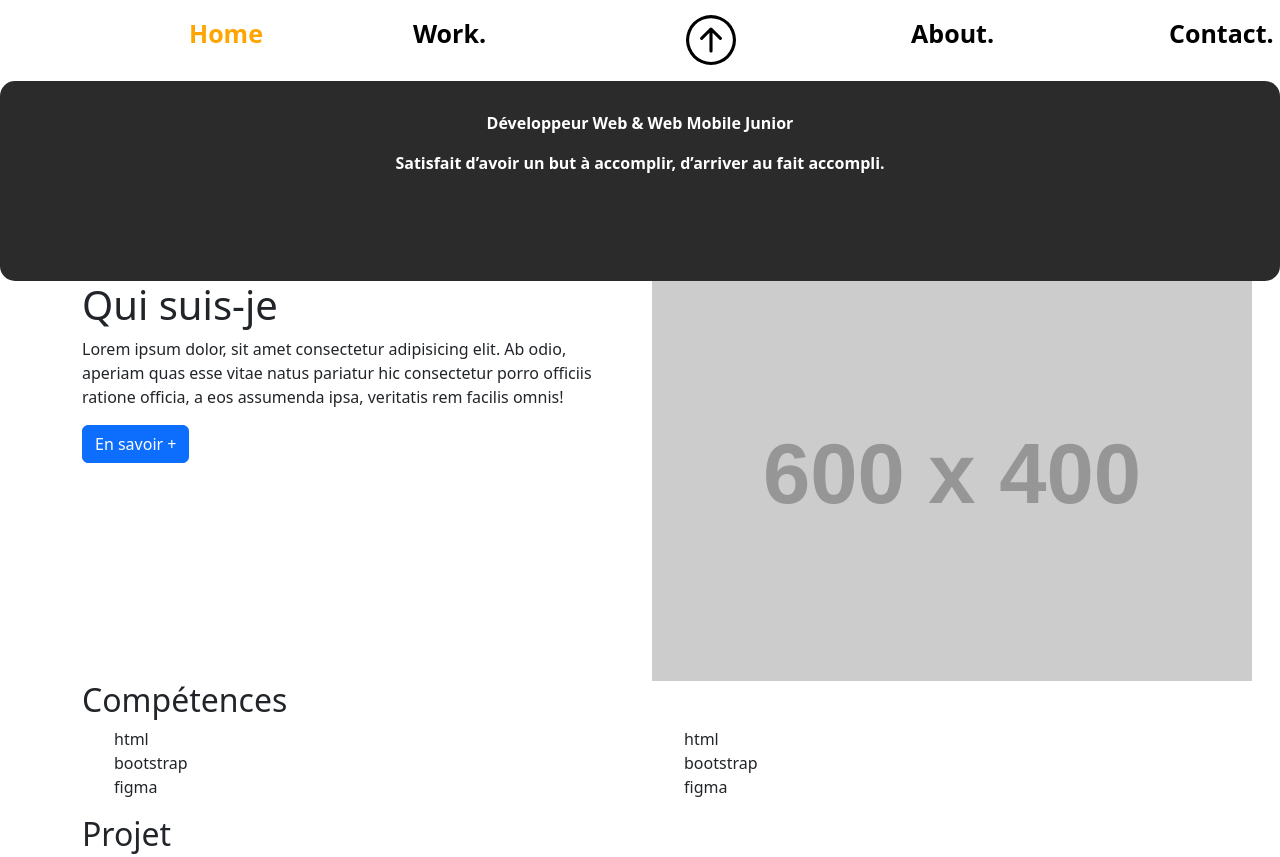
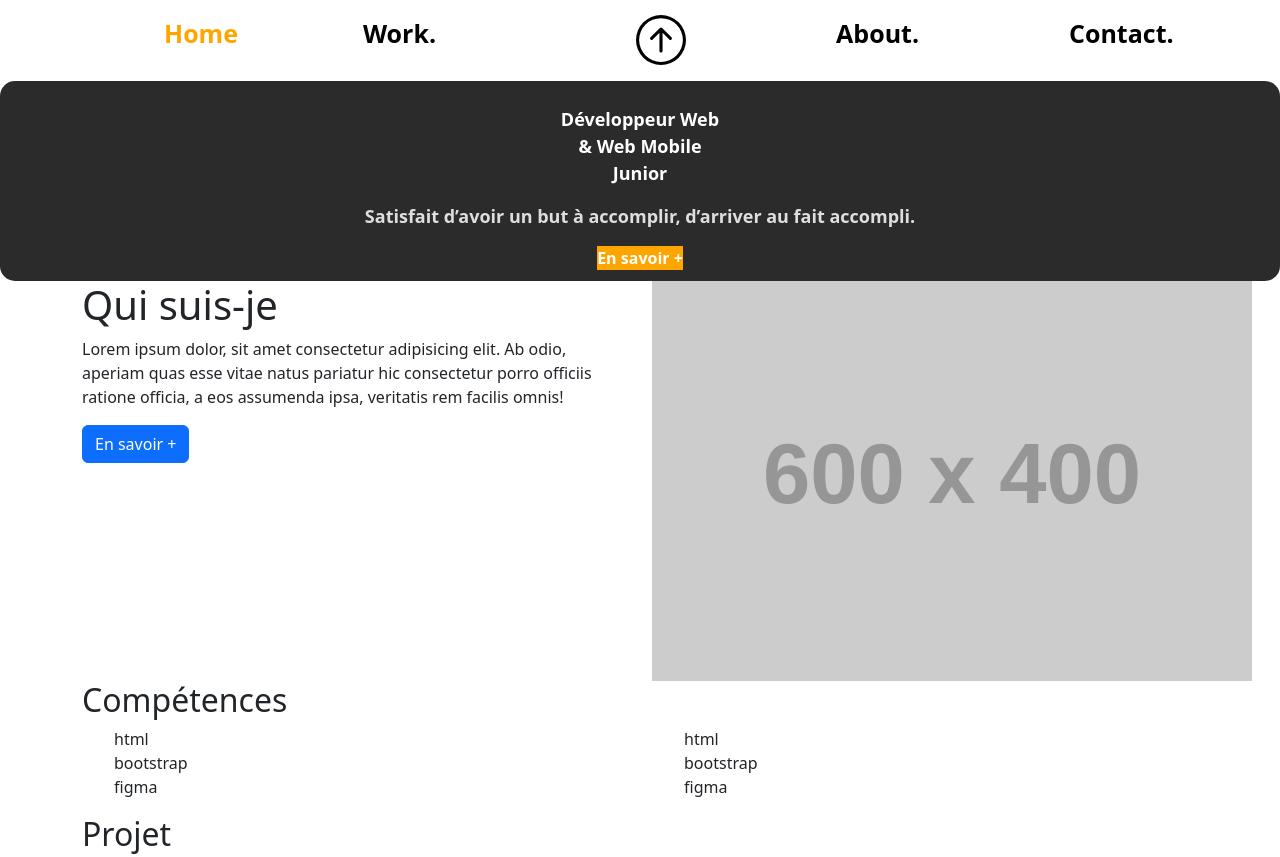
Before and after one commit to noedelmas/portfolio, a plain HTML site: page index.html in a window 1280 px wide. Shown: the top 857 px of the page. Drawn offline with nearby package versions, Linux system fonts and the light colour scheme; placeholder pictures from the web are drawn by us.

Commit message:
détails+++

```diff
--- a/css/style.css
+++ b/css/style.css
@@ -14,7 +14,7 @@ header a:hover(){
 }
 .list li{
     margin-top: 15px;
-    margin-left: 75px;
+    margin-left: 50px;
 }
 .Home{
     color: orange;
@@ -49,14 +49,25 @@ header a:hover(){
     color: white;
     height: 200px;
     font-weight: bold;
+    align-items: center;
+    display: flex;
+    flex-direction: column;
+    justify-content: center;
+    text-align: center;
 }
 .intro{
     justify-content: center;
     display: flex;
     padding-top: 30px;
+    font-size: large;
 }
 .soustitre{
     justify-content: center;
     display: flex;
+    font-size: large;
+    color: rgba(255, 255, 255, 0.849);
+}
+.Serenseigner{
+    background-color: orange;
 
 }
--- a/index.html
+++ b/index.html
@@ -23,8 +23,9 @@
             </div>
         </div>
         <section class="test">
-            <p class="intro">Développeur Web & Web Mobile Junior</p>
+            <p class="intro">Développeur Web <br>& Web Mobile <br>Junior</p>
             <p class="soustitre">Satisfait d’avoir un but à accomplir, d’arriver au fait accompli.</p>
+            <p class="Serenseigner">En savoir +</p>
         </section>
     </header>
     <section class="about">
```
